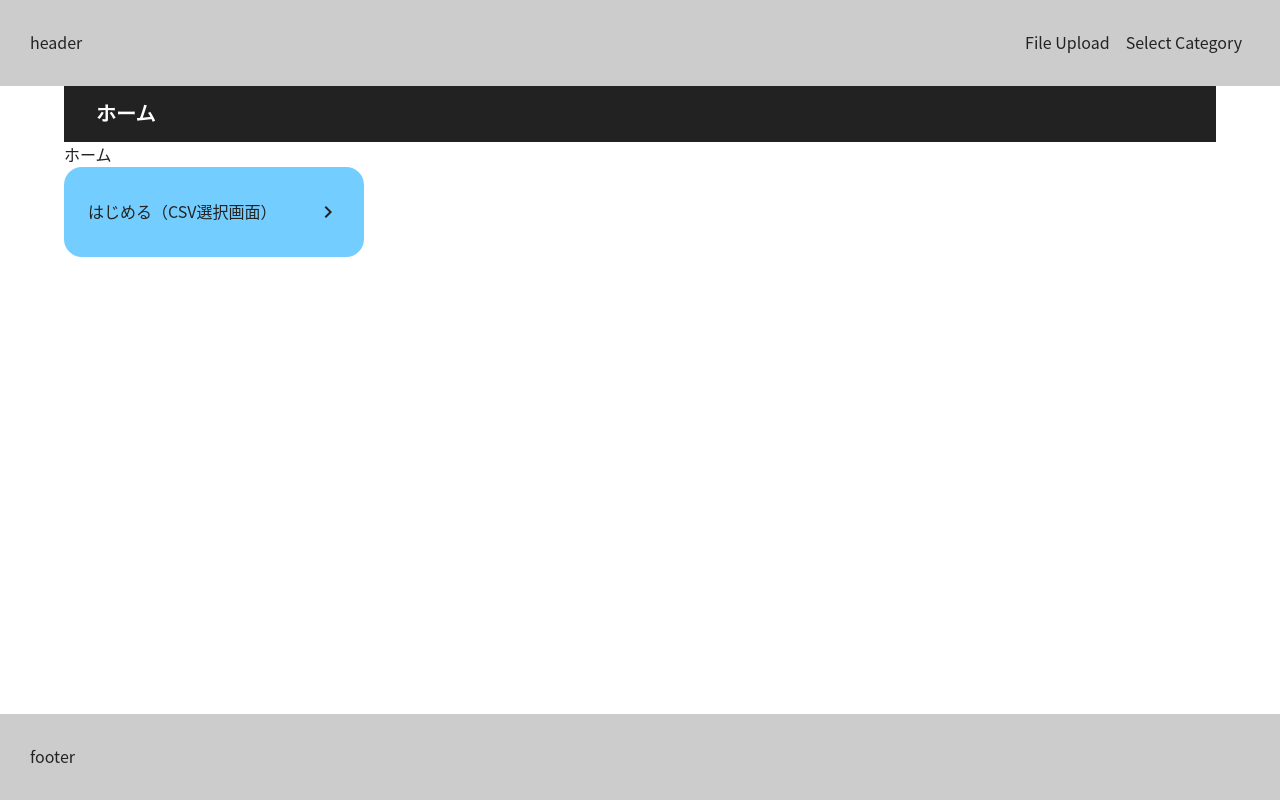
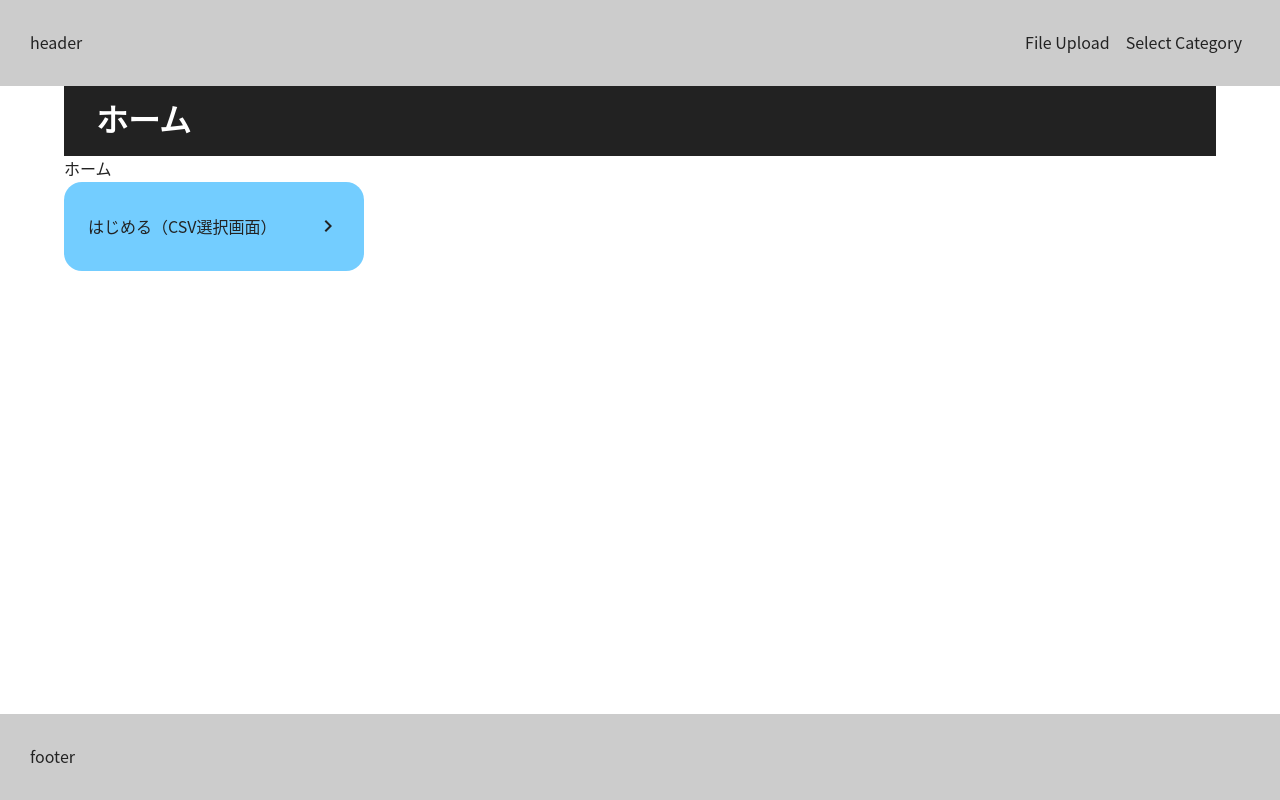
Before and after one commit to codeforjapan/OpenDataTools, a React (Create React App) app in the folder webclient/: page / in a window 1280 px wide. Built offline with nearby package versions, Linux system fonts and the light colour scheme.

Commit message:
themeを調整

```diff
--- a/webclient/src/theme/foundations/colors.ts
+++ b/webclient/src/theme/foundations/colors.ts
@@ -8,7 +8,7 @@ const colors = {
   },
   focus: '#ffd73e',
   body: {
-    bg: '#FFF',
+    bg: '#B9C5D3',
     text: '#222',
   },
   icon: {
--- a/webclient/src/theme/foundations/textStyles.ts
+++ b/webclient/src/theme/foundations/textStyles.ts
@@ -6,11 +6,11 @@ export const FONT_WEIGHT = {
 
 const textStyles = {
   h1: {
-    fontSize: '20px',
+    fontSize: '32px',
     fontWeight: FONT_WEIGHT.BOLD,
   },
   h1Normal: {
-    fontSize: '20px',
+    fontSize: '32px',
     fontWeight: FONT_WEIGHT.NORMAL,
   },
   h2: {
--- a/webclient/src/theme/styles.ts
+++ b/webclient/src/theme/styles.ts
@@ -3,7 +3,6 @@ const styles = {
     body: {
       fontFamily:
         '"Hiragino Sans", "Meiryo", "Source Han Sans", "Noto Sans CJK JP", "Yu Gothic", sans-serif',
-      background: 'body.bg',
       color: 'body.text',
       lineHeight: 1.6,
     },
```
